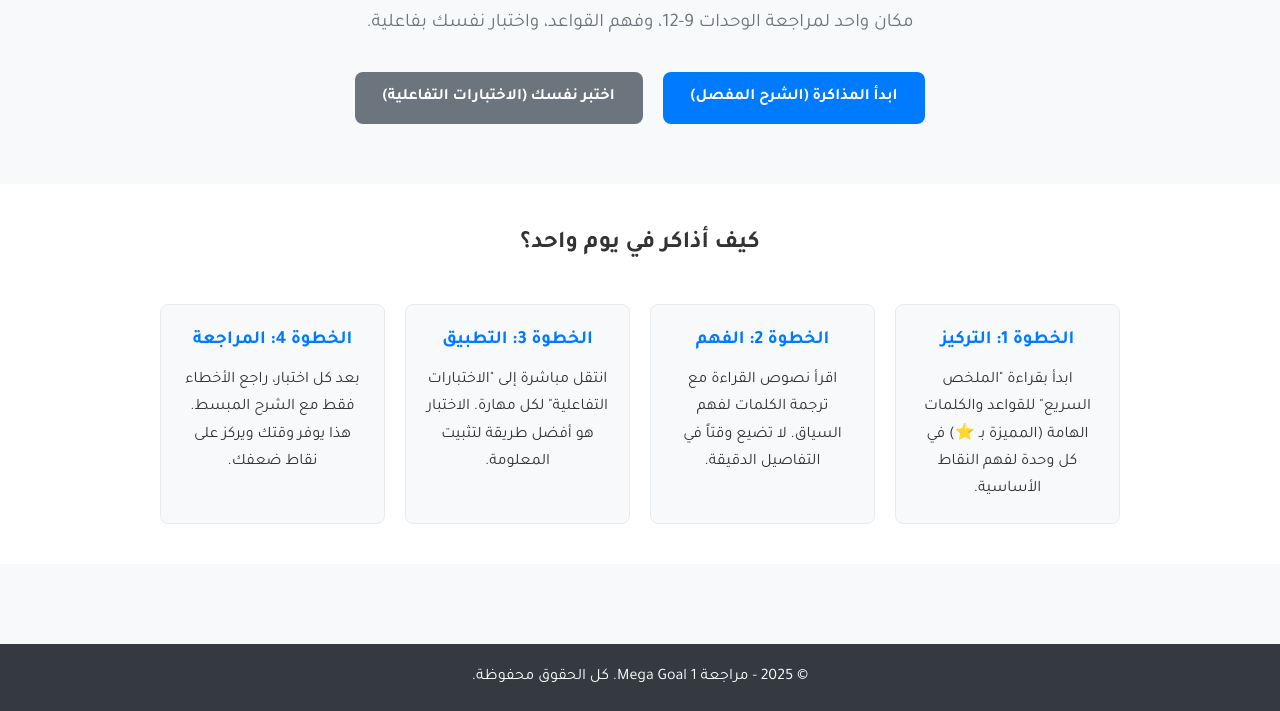
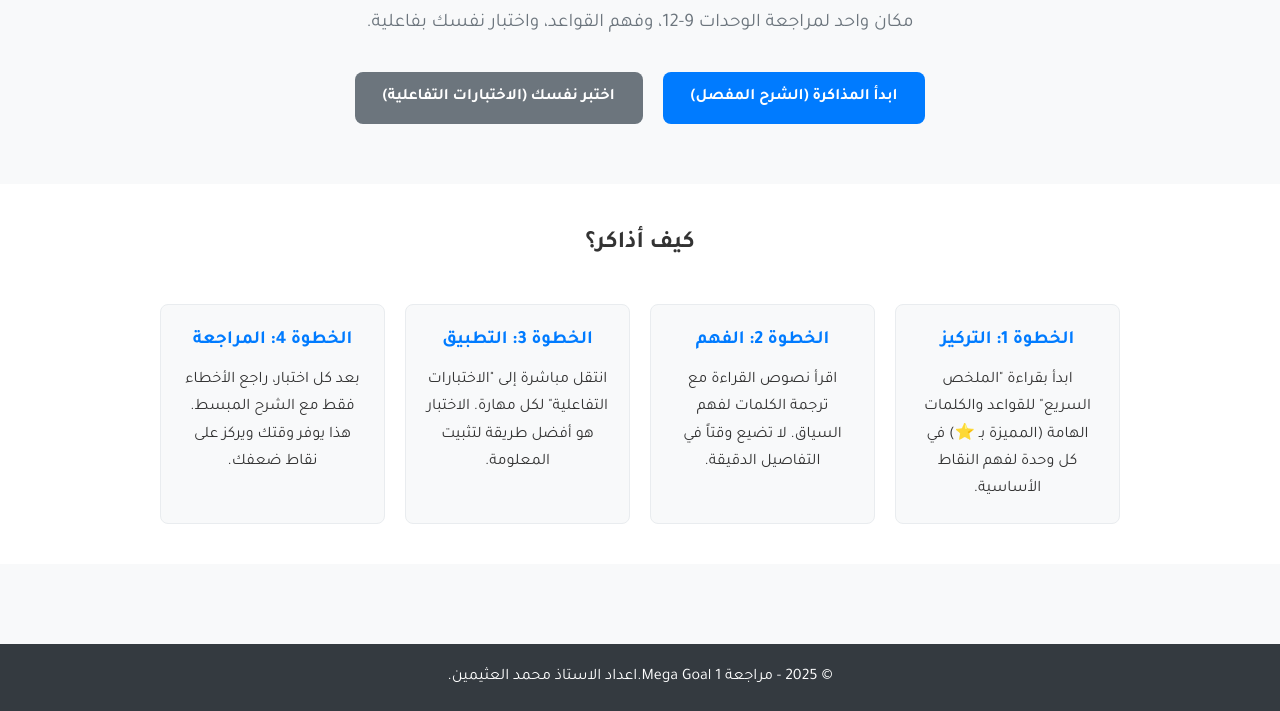
Before and after one commit to alothaimeen/megagoal1, a plain HTML site: page index.html in a window 1280 px wide. Shown: the part 254-965 px from the top of the page. Drawn offline with Linux system fonts and the light colour scheme.

Commit message:
Update index.html

```diff
--- a/index.html
+++ b/index.html
@@ -37,7 +37,7 @@
 
         <section class="quick-tips-section">
             <div class="container">
-                <h2>كيف أذاكر في يوم واحد؟</h2>
+                <h2>كيف أذاكر؟</h2>
                 <div class="tips-container">
                     <div class="tip-card">
                         <h3>الخطوة 1: التركيز</h3>
@@ -62,7 +62,7 @@
 
     <footer>
         <div class="container">
-            <p>&copy; 2025 - مراجعة Mega Goal 1. كل الحقوق محفوظة.</p>
+            <p>&copy; 2025 - مراجعة Mega Goal 1.اعداد الاستاذ محمد العثيمين.</p>
         </div>
     </footer>
 
```
